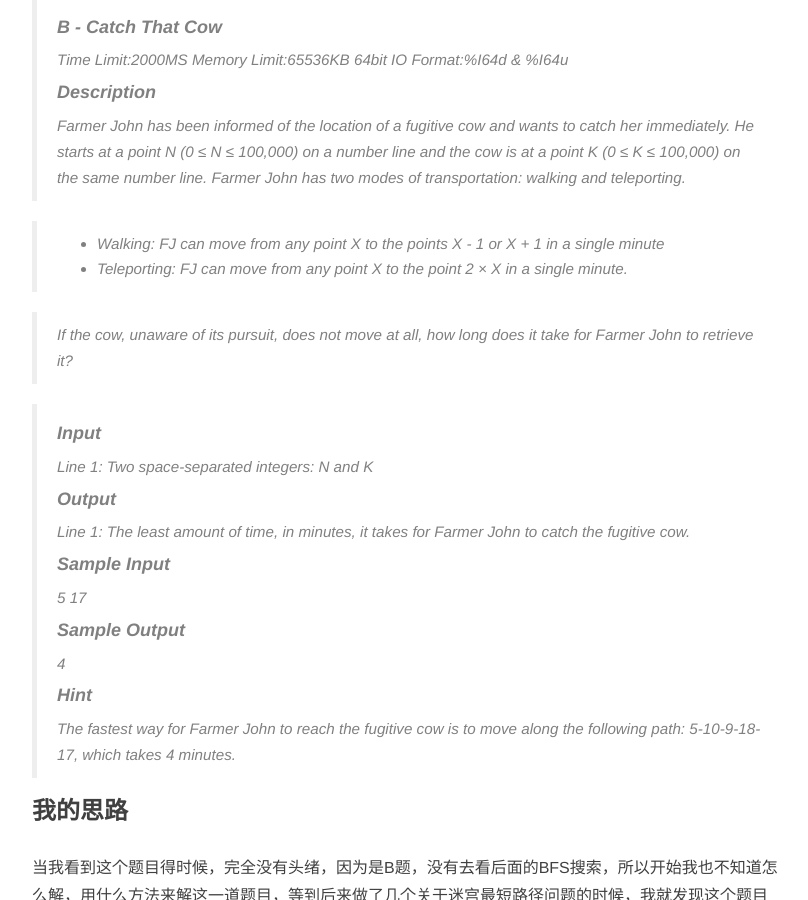
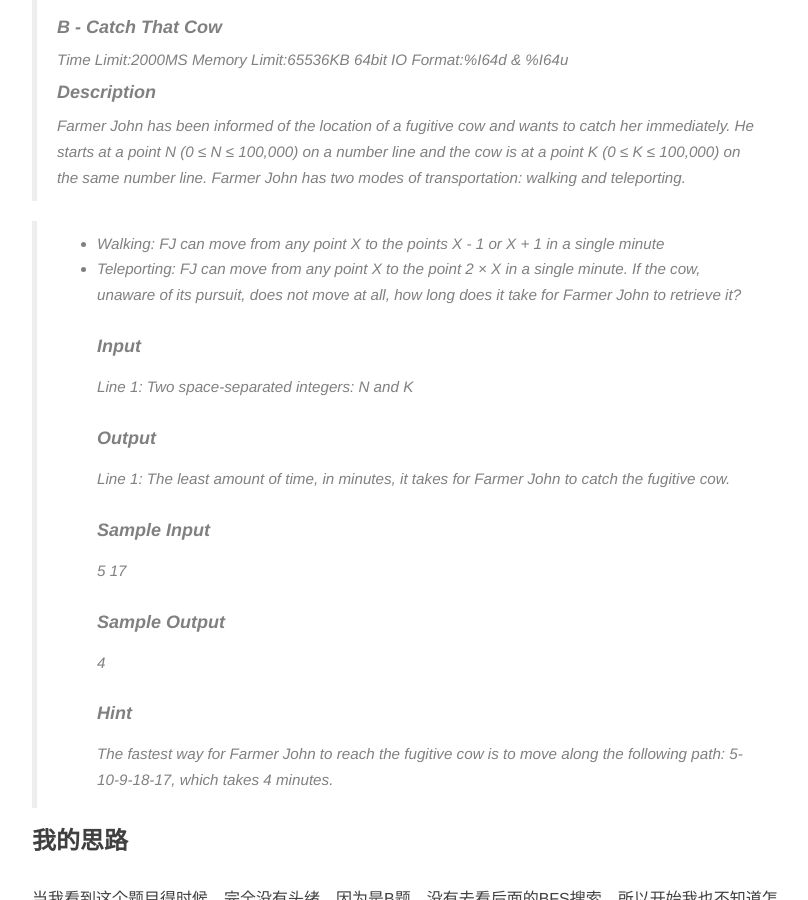
Before and after one commit to mapoio/blog, a Jekyll site: the page built from _posts/2016-07-16-week-1-s.md, in a window 1280 px wide and 900 px high, scrolled down 576 px. Shown: the whole window, without its empty margins (233-1041 px from the left). Built offline with Jekyll 4.4.1, drawn with Linux system fonts in a browser that asks for light colours; nearby versions of some CDN libraries; comment, search, counter and statistics services are not loaded.

Commit message:
t修改文章抓牛问题的引用问题

```diff
--- a/_posts/2016-07-16-week-1-s.md
+++ b/_posts/2016-07-16-week-1-s.md
@@ -11,25 +11,23 @@ description: 这个题目，我用的是BFS广度搜索来解题目的，毕竟
 ### 原题题目
 
 > #### B - Catch That Cow
-Time Limit:2000MS     Memory Limit:65536KB     64bit IO Format:%I64d & %I64u
+>Time Limit:2000MS     Memory Limit:65536KB     64bit IO Format:%I64d & %I64u
 >#### Description
 Farmer John has been informed of the location of a fugitive cow and wants to catch her immediately. He starts at a point N (0 ≤ N ≤ 100,000) on a number line and the cow is at a point K (0 ≤ K ≤ 100,000) on the same number line. Farmer John has two modes of transportation: walking and teleporting.
 
 >* Walking: FJ can move from any point X to the points X - 1 or X + 1 in a single minute
 >* Teleporting: FJ can move from any point X to the point 2 × X in a single minute.
-
 >If the cow, unaware of its pursuit, does not move at all, how long does it take for Farmer John to retrieve it?
-
 >#### Input
-Line 1: Two space-separated integers: N and K
-#### Output
-Line 1: The least amount of time, in minutes, it takes for Farmer John to catch the fugitive cow.
-#### Sample Input
-5 17
-#### Sample Output
-4
-#### Hint
-The fastest way for Farmer John to reach the fugitive cow is to move along the following path: 5-10-9-18-17, which takes 4 minutes.
+>Line 1: Two space-separated integers: N and K
+>#### Output
+>Line 1: The least amount of time, in minutes, it takes for Farmer John to catch the fugitive cow.
+>#### Sample Input
+>5 17
+>#### Sample Output
+>4
+>#### Hint
+>The fastest way for Farmer John to reach the fugitive cow is to move along the following path: 5-10-9-18-17, which takes 4 minutes.
 
 ### 我的思路
 当我看到这个题目得时候，完全没有头绪，因为是B题，没有去看后面的BFS搜索，所以开始我也不知道怎么解，用什么方法来解这一道题目，等到后来做了几个关于迷宫最短路径问题的时候，我就发现这个题目好像有点类似求图中最短路径的问题，想到这里，我就马上用了BFS广度搜索算法建立了写出了这个题目，测试案例通过了，但等到我提交的时候，傻眼了，超出内存了。
```
